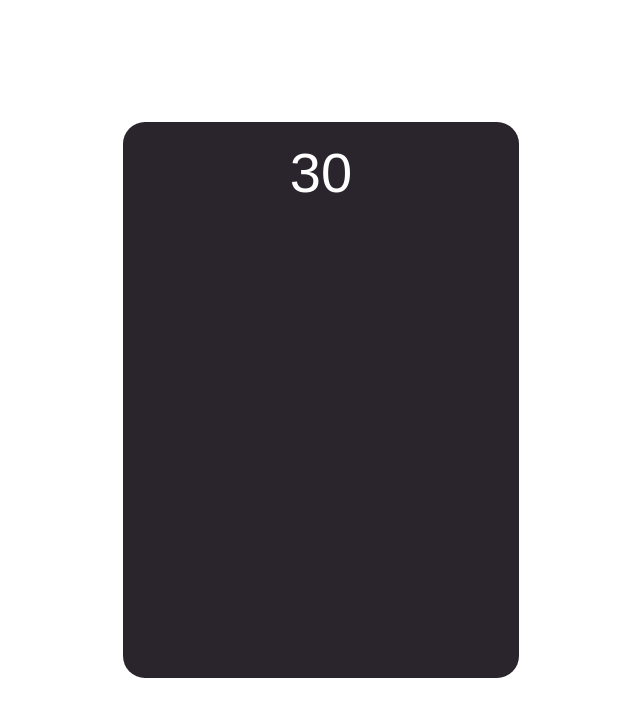
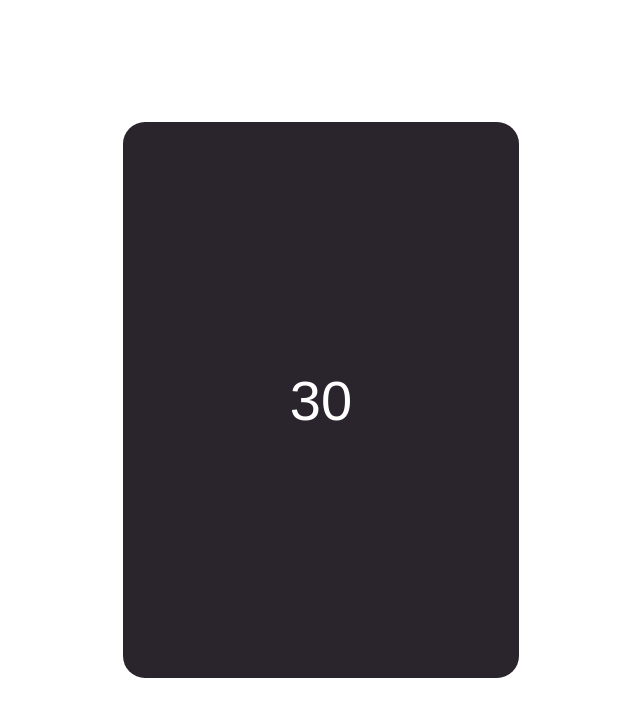
Before and after one commit to 100xlucky/TimerByOscar1, a website: page public/timer.html in a window 1280 px wide. Shown: the whole page, without its empty margins (319-959 px from the left). Drawn offline with Linux system fonts and the light colour scheme.

Commit message:
Update timer.html

```diff
--- a/public/timer.html
+++ b/public/timer.html
@@ -4,9 +4,29 @@
 <meta charset="UTF-8">
 <title>Timer Live IndoFinity</title>
 <style>
-body{margin:0;height:100vh;display:flex;align-items:center;justify-content:center;background:transparent;font-family:Arial}
-#container{width:360px;height:520px;background:#2a242c;border-radius:22px;padding:18px}
-#timer{font-size:56px;color:#fff;text-align:center}
+body{
+  margin:0;
+  height:100vh;
+  display:flex;
+  align-items:center;
+  justify-content:center;
+  background:transparent;
+  font-family:Arial;
+}
+#container{
+  width:360px;
+  height:520px;
+  background:#2a242c;
+  border-radius:22px;
+  padding:18px;
+  display:flex;
+  align-items:center;
+  justify-content:center;
+}
+#timer{
+  font-size:56px;
+  color:#fff;
+}
 </style>
 </head>
 
@@ -19,57 +39,55 @@ body{margin:0;height:100vh;display:flex;align-items:center;justify-content:cente
 const MAX_TIME = 30;
 const ADD_TIME = 5;
 
-/* 🔴 GANTI INI SETELAH DEPLOY */
-const CONTROL_WS = "wss://timerbyoscar1.onrender.com";
-const INDO_WS = "ws://localhost:62024";
+/* 🔴 GANTI SETELAH DEPLOY RENDER */
+const WS_URL = "wss://GANTI-DENGAN-URL-RENDER-MU";
 
 let timeLeft = MAX_TIME;
 let interval = null;
 
+const timerEl = document.getElementById("timer");
+
 function update(){
-  document.getElementById("timer").textContent = timeLeft;
+  timerEl.textContent = timeLeft;
 }
 
 function start(){
   if(interval) return;
   interval = setInterval(()=>{
-    if(timeLeft>0){timeLeft--;update();}
-    else{stop();}
+    if(timeLeft > 0){
+      timeLeft--;
+      update();
+    }else{
+      stop();
+    }
   },1000);
 }
 
 function stop(){
   clearInterval(interval);
-  interval=null;
+  interval = null;
 }
 
 function reset(){
   stop();
-  timeLeft=MAX_TIME;
+  timeLeft = MAX_TIME;
   update();
 }
 
 function add(sec){
-  if(timeLeft===0) return;
-  timeLeft=Math.min(timeLeft+sec,MAX_TIME);
+  if(timeLeft === 0) return;
+  timeLeft = Math.min(timeLeft + sec, MAX_TIME);
   update();
 }
 
-/* CONTROL WEBSOCKET */
-const control = new WebSocket(CONTROL_WS);
-control.onmessage = m=>{
-  if(m.data==="START") start();
-  if(m.data==="STOP") stop();
-  if(m.data==="RESET") reset();
-};
+/* 🔌 WEBSOCKET CONTROL */
+const ws = new WebSocket(WS_URL);
 
-/* INDOFINITY */
-const indo = new WebSocket(INDO_WS);
-indo.onmessage = m=>{
-  const p=JSON.parse(m.data);
-  if(p.event==="gift" && p.data?.giftName==="Finger Heart"){
-    add(ADD_TIME*(p.data.repeatCount||1));
-  }
+ws.onmessage = e=>{
+  if(e.data === "START") start();
+  if(e.data === "STOP") stop();
+  if(e.data === "RESET") reset();
+  if(e.data === "ADD_5") add(ADD_TIME);
 };
 
 update();
```
